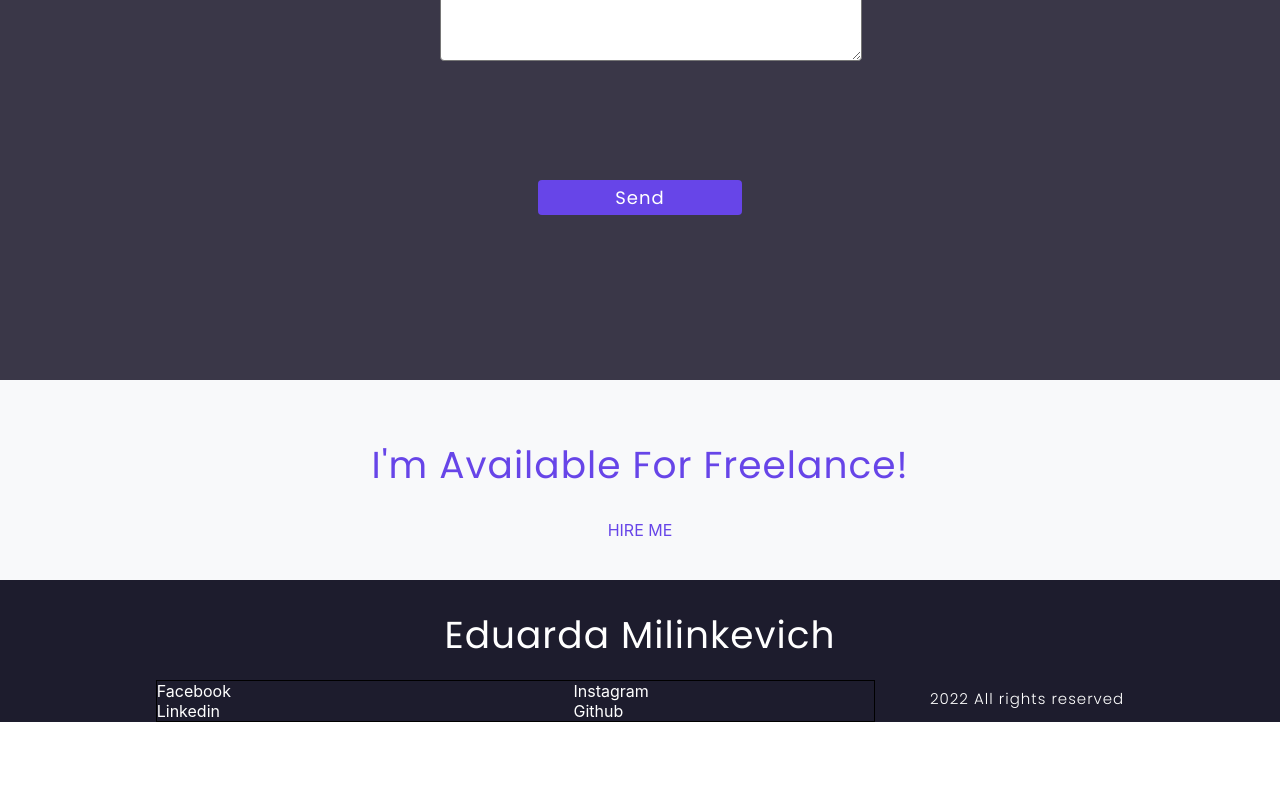
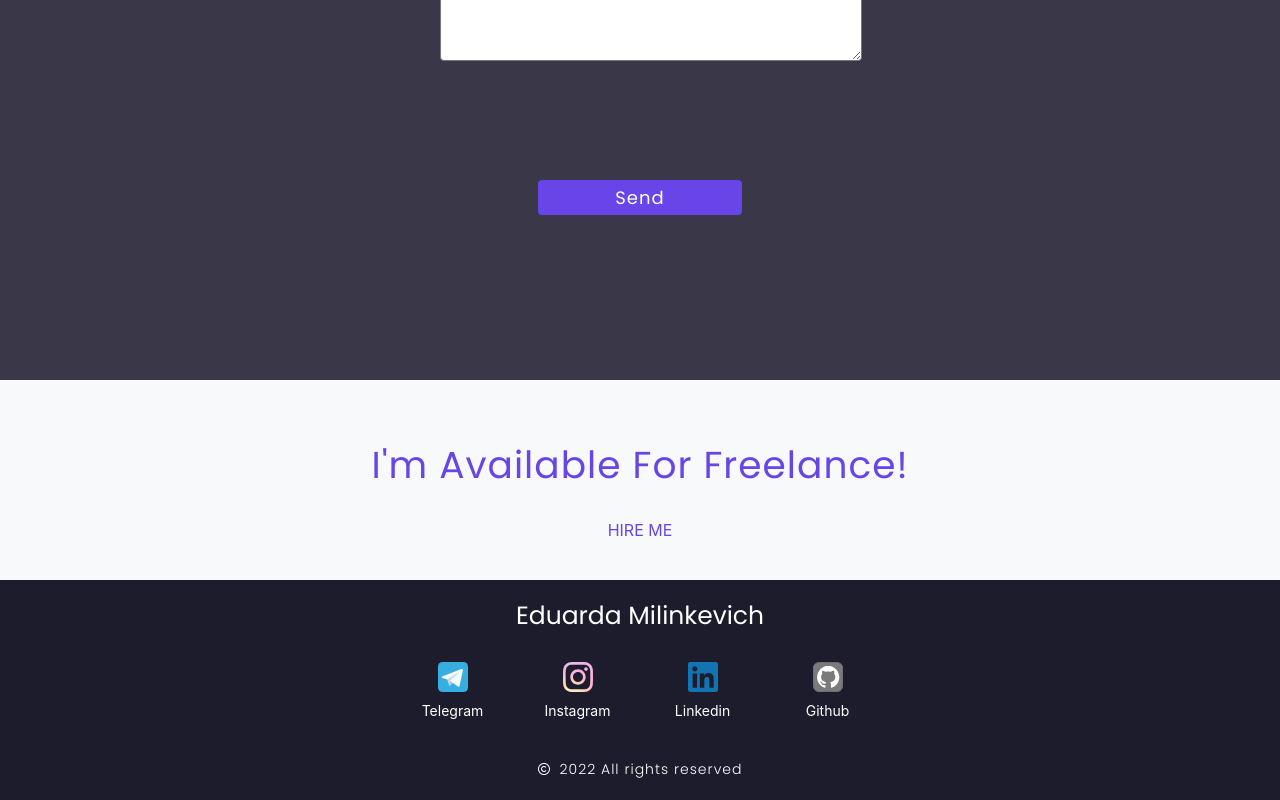
Before and after one commit to EduardaNaida/profile-react, a React (Create React App) app in the folder profile-react/: page / in a window 1280 px wide. Shown: the part 2900-3700 px from the top of the page. Before the commit the page ends 3622 px from the top, so only its background shows below. Built offline with nearby package versions, Linux system fonts and the light colour scheme.

Commit message:
feat: changed footer part

```diff
--- a/profile-react/src/footer/Footer.js
+++ b/profile-react/src/footer/Footer.js
@@ -3,24 +3,43 @@ import style from './Footer.module.scss'
 import styleC from './../common/styles/Container.module.css';
 import Items from "./Items";
 import Title from "../common/components/Title";
-import instagramIcon from "../assets/image/github-svgrepo-com.svg";
+import instagramIcon from "../assets/image/instagram.svg";
+import githubIcon from "../assets/image/github.svg";
+import linkedinIcon from "../assets/image/linkedin.svg";
+import telegramIcon from "../assets/image/telegram.svg";
+import copyRightIcon from "../assets/image/copyright.svg";
 
 const Footer = () => {
     const instagram = {
         backgroundImage: `url(${instagramIcon})`
     }
+    const github = {
+        backgroundImage: `url(${githubIcon})`
+    }
+    const linkedin = {
+        backgroundImage: `url(${linkedinIcon})`
+    }
+    const telegram = {
+        backgroundImage: `url(${telegramIcon})`
+    }
+    const copyRight = {
+        backgroundImage: `url(${copyRightIcon})`
+    }
     return (
         <div className={style.footerBlock}>
             <div className={`${styleC.container} ${style.footerContainer}`}>
                 {/*<h1 className={style.text}>Eduarda Milinkevich</h1>*/}
-                <Title className={style.title} title={'Eduarda Milinkevich'}/>
+                <h1 className={style.title}>Eduarda Milinkevich</h1>
                 <div className={style.items}>
-                    <Items style={instagram} item={'Facebook'}/>
+                    <Items style={telegram} item={'Telegram'}/>
                     <Items style={instagram} item={'Instagram'}/>
-                    <Items style={instagram} item={'Linkedin'}/>
-                    <Items style={instagram} item={'Github'}/>
+                    <Items style={linkedin} item={'Linkedin'}/>
+                    <Items style={github} item={'Github'}/>
                 </div>
-                <h3 className={style.text}>2022 All rights reserved</h3>
+                <div className={style.rights}>
+                    <div style={copyRight} className={style.icon}></div>
+                    <a className={style.text}>2022 All rights reserved</a>
+                </div>
             </div>
         </div>
     );
--- a/profile-react/src/footer/Footer.module.scss
+++ b/profile-react/src/footer/Footer.module.scss
@@ -3,32 +3,60 @@
 
 .footerBlock {
   background-color: rgb(29, 28, 45);
-  //height: 40vh;
 
   .footerContainer {
     justify-content: space-around;
-    flex-direction: row;
+    flex-direction: column;
   }
 
   .title {
     color: white;
+    font-family: 'Poppins', sans-serif;
+    font-weight: 400;
+    font-size: 25px;
   }
 
   .items {
-    border: 1px solid;
-    width: 70%;
-    //height: 50px;
+    width: 500px;
     display: flex;
-    justify-content: space-between;
-    flex-wrap: wrap;
+    justify-content: space-around;
+    flex-wrap: nowrap;
   }
 
-  .text {
-    color: white;
-    font-family: 'Poppins', sans-serif;
-    letter-spacing: 1px;
-    font-weight: 300;
-    font-size: 15px;
-    margin: 0 0 5px;
+  .rights {
+    display: flex;
+    flex-direction: row;
+    align-items: center;
+    margin: 40px 0 20px;
+
+    .text {
+      color: white;
+      font-family: 'Poppins', sans-serif;
+      letter-spacing: 1px;
+      font-weight: 300;
+      font-size: 14px;
+      padding-left: 10px;
+    }
+
+    .icon {
+      width: 12px;
+      height: 12px;
+      display: flex;
+      background-size: cover;
+      background-position: center;
+      background-repeat: no-repeat;
+      transition: 1s;
+      position: relative;
+
+      &::before {
+        position: absolute;
+        content: '';
+        top: 0;
+        bottom: 0;
+        left: 0;
+        right: 0;
+        opacity: 0.1;
+      }
+    }
   }
 }
--- a/profile-react/src/footer/Items.js
+++ b/profile-react/src/footer/Items.js
@@ -4,8 +4,8 @@ import style from './Items.module.scss'
 const Items = (props) => {
     return (
         <div className={style.itemsBlock}>
-            <div style={props.style}></div>
-            <span className={style.items}>{props.item}</span>
+            <div className={style.icon} style={props.style}></div>
+            <span className={style.text}>{props.item}</span>
         </div>
     );
 };
--- a/profile-react/src/footer/Items.module.scss
+++ b/profile-react/src/footer/Items.module.scss
@@ -1,22 +1,24 @@
 .itemsBlock {
   width: 300px;
+  align-items: center;
+  display: flex;
+  flex-direction: column;
 
-  .items {
+  .text {
+    font-size: 14px;
     width: 100px;
-    display: flex;
-    flex-direction: row;
     align-items: center;
     text-align: center;
-    flex-wrap: wrap;
+    flex-wrap: nowrap;
     color: white;
   }
 
   .icon {
-    margin-top: 10px;
-    width: 60px;
-    height: 60px;
+    margin: 10px 0 10px 0;
+    width: 30px;
+    height: 30px;
     display: flex;
-    justify-content: center;
+    justify-content: space-around;
     align-items: center;
     background-size: cover;
     background-position: center;
```
Also changed, not shown: profile-react/src/assets/image/copyright.svg (added), profile-react/src/assets/image/linkedin.svg.
